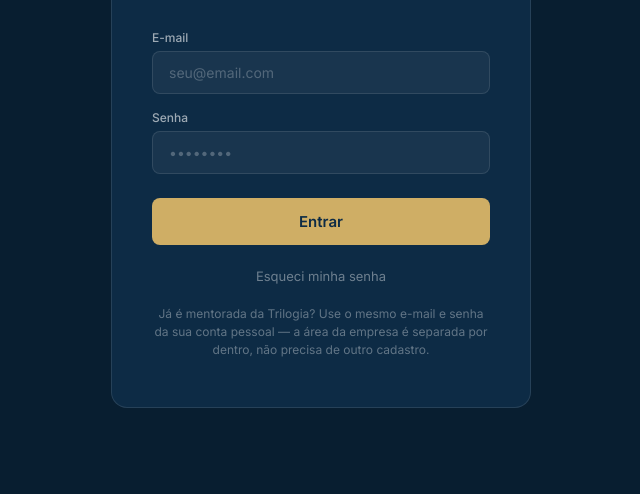
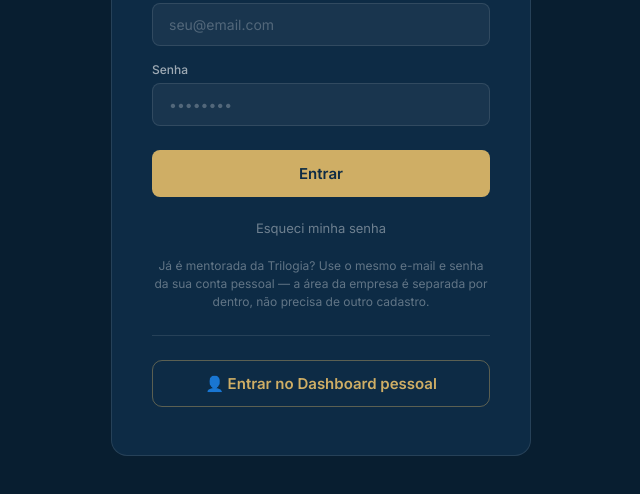
Before and after one commit to flaviasch/trilogia-dashboard, a plain HTML site: page login-pj.html in a window 1280 px wide. Shown: the part 250-744 px from the top of the page, without its empty margins (319-959 px from the left). Drawn offline with nearby package versions, Linux system fonts and the light colour scheme; no server answers.

Commit message:
feat: adiciona link cruzado entre login PF e login PJ
Mesmo e-mail/senha serve pros dois — quem cai na tela errada agora tem
um botão pra ir direto pro outro login, em vez de precisar saber a URL.

```diff
--- a/login-pj.html
+++ b/login-pj.html
@@ -135,6 +135,23 @@
       text-align: center;
       line-height: 1.5;
     }
+    .divider { height: 1px; background: var(--border); margin: 24px 0; }
+    .btn-ir-pf {
+      display: block;
+      width: 100%;
+      padding: 13px;
+      background: transparent;
+      border: 1px solid rgba(207,174,101,0.4);
+      border-radius: 10px;
+      color: var(--gold);
+      font-size: 15px;
+      font-weight: 600;
+      cursor: pointer;
+      text-align: center;
+      text-decoration: none;
+      transition: background 0.2s, border-color 0.2s;
+    }
+    .btn-ir-pf:hover { background: rgba(207,174,101,0.08); border-color: var(--gold); }
   </style>
 </head>
 <body>
@@ -162,6 +179,10 @@
     </div>
 
     <p class="nota-mesma-conta">Já é mentorada da Trilogia? Use o mesmo e-mail e senha da sua conta pessoal — a área da empresa é separada por dentro, não precisa de outro cadastro.</p>
+
+    <div class="divider"></div>
+
+    <a href="login.html" class="btn-ir-pf">👤 Entrar no Dashboard pessoal</a>
   </div>
 
   <script type="module">
```
Also changed, not shown: login.html (+4 -0 lines).
